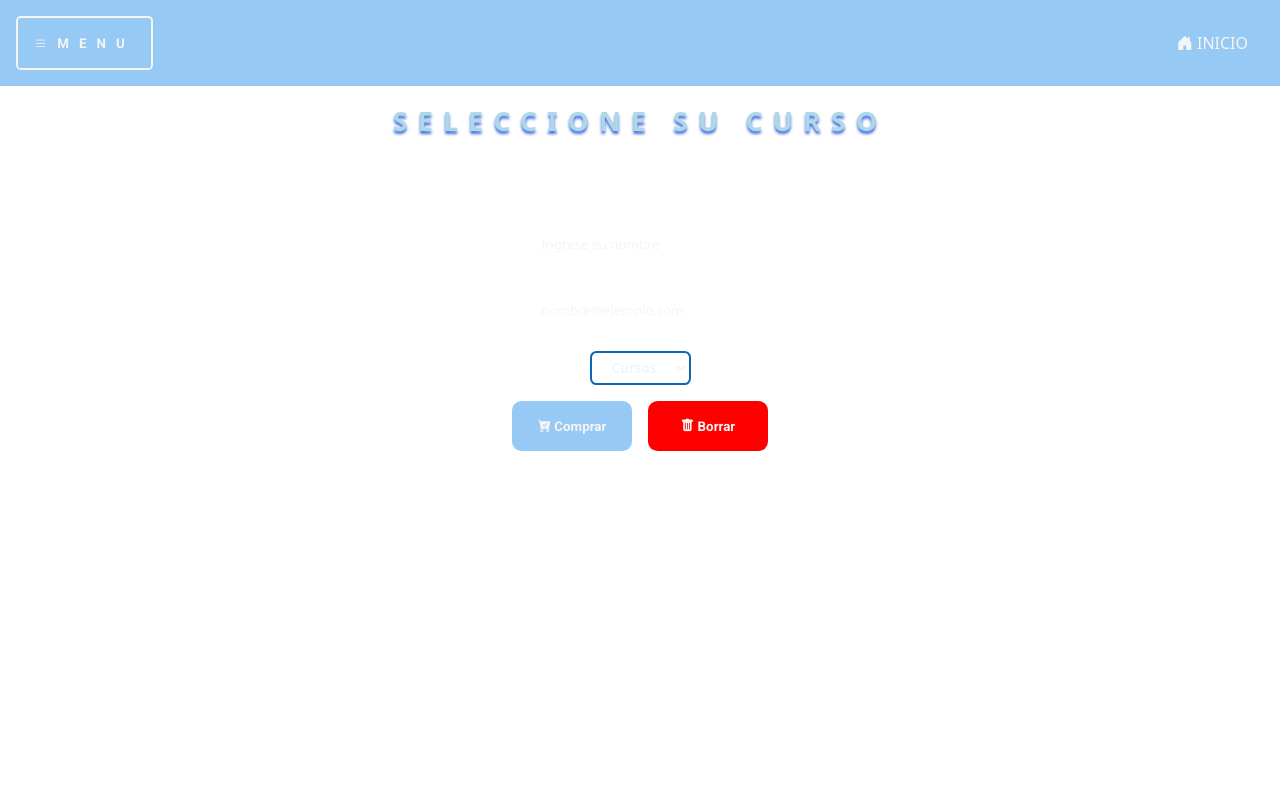
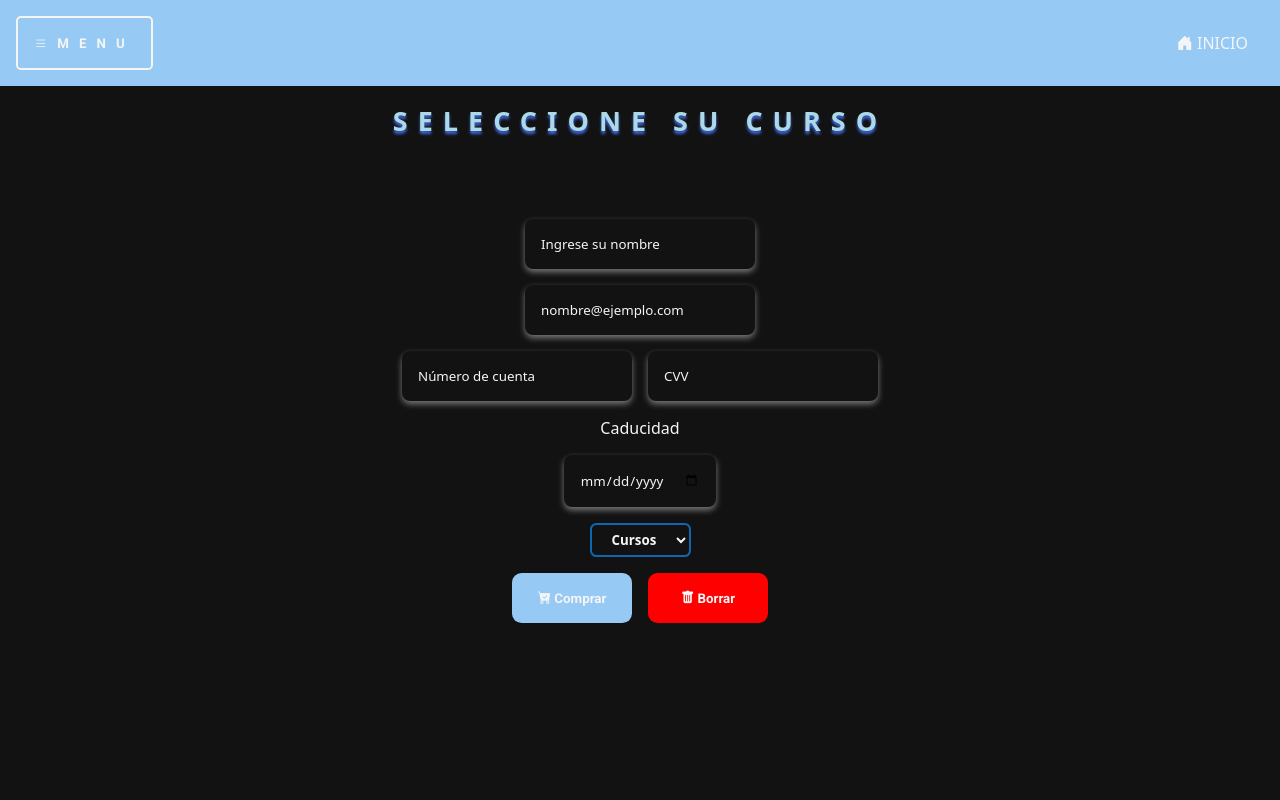
Before and after one commit to Espadv69/metodologia, a PHP site: page /php/cursos.php in a window 1280 px wide. Run offline with PHP 8.4, Linux system fonts and the light colour scheme.

Commit message:
Update: body style, idv into form with two inputs and one input more ( type date )

```diff
--- a/clase/php/cursos.php
+++ b/clase/php/cursos.php
@@ -5,6 +5,11 @@
         <meta name="viewport" content="width=device-width, initial-scale=1.0">
         <title>Cursos</title>
         <link rel="stylesheet" href="../css/style.css">
+        <style>
+            body {
+                background-color: #121212;
+            }
+        </style>
     </head>
     <body>
         <?php require_once "../layout/header.php" ?>
@@ -12,6 +17,15 @@
         <form action="" class="form-cursos">
             <input type="text" name="nombre" placeholder="Ingrese su nombre" required>
             <input type="email" name="email" placeholder="nombre@ejemplo.com" required>
+
+            <div class="form-cursos-cuenta">
+                <input type="number" name="n_cuenta" placeholder="Número de cuenta">
+                <input type="number" name="cvv" placeholder="CVV">
+            </div>
+
+            <label for="date">Caducidad</label>
+            <input type="date" name="f_caducidad" id="date">
+
             <select name="select" required>
                 <option disabled selected name="cursos">Cursos</option>
                 <option value="HTML 50€">HTML</option>
@@ -19,9 +33,10 @@
                 <option value="JS 100€">JS</option>
                 <option value="PHP 90€">PHP</option>
             </select>
+
             <div class="btn-cursos">
                 <button><i class="bi bi-cart-check-fill"></i> Comprar</button>
-                <button type="reset"><i class="bi bi-trash-fill"> </i>Borrar</button>
+                <button type="reset"><i class="bi bi-trash-fill"></i> Borrar</button>
             </div>
         </form>
     </body>
```
